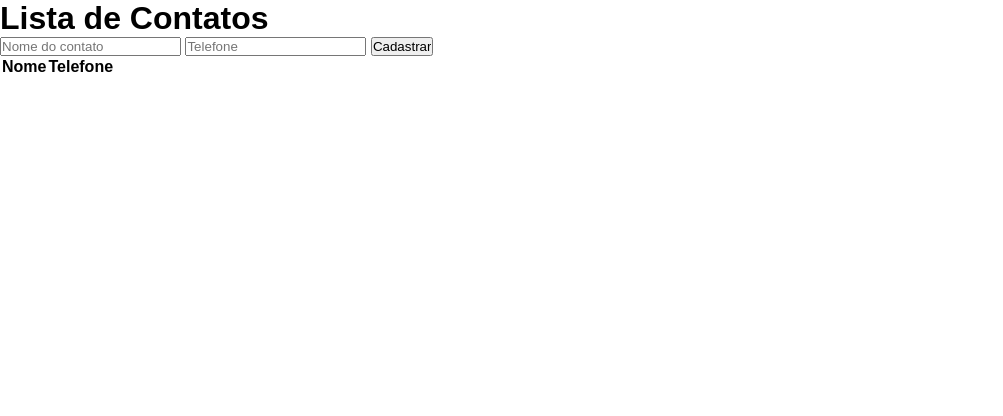
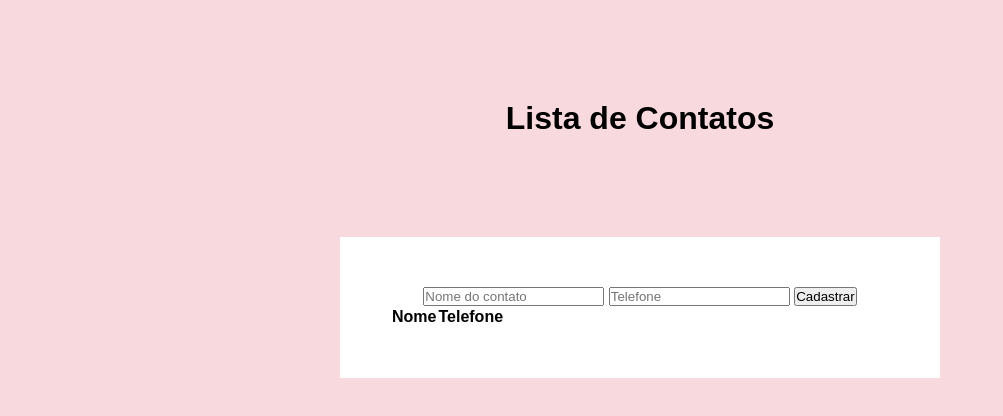
Before and after one commit to SaraMonique13/contatos, a plain HTML site: page index.html in a window 1280 px wide. Shown: the whole page, without its empty margins (0-1003 px from the left). Drawn offline with Linux system fonts and the light colour scheme.

Commit message:
inclued style-body/h1/section

```diff
--- a/style.css
+++ b/style.css
@@ -6,3 +6,22 @@
     box-sizing: border-box;
     font-family: Arial, Helvetica, sans-serif;
 }
+
+body{
+    background-color: rgb(247, 217, 222);
+}
+
+h1{
+    text-align: center;
+    margin: 100px 0;
+}
+
+section{
+    display: block;
+    margin: auto;
+    background-color: white;
+    max-width: 600px;
+    padding: 50px;
+    text-align: center;
+
+}
```
